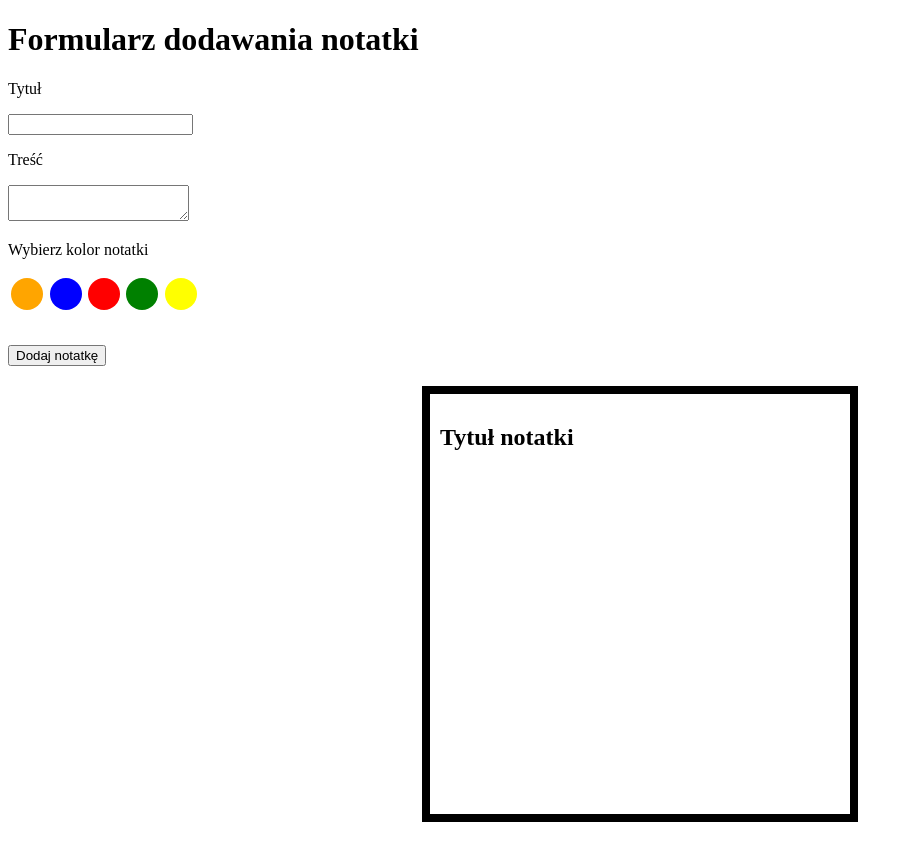
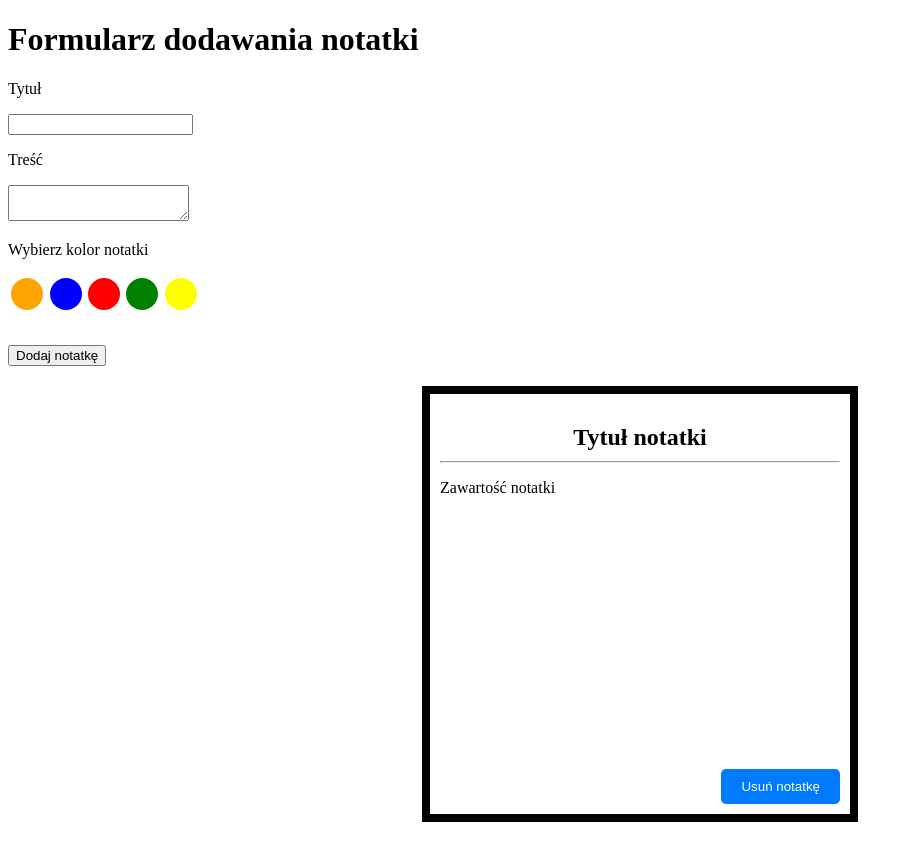
Before and after one commit to nic00la1/notatnik-react, a React (Vite) app in the folder client/notatnik/: page / in a window 1280 px wide. Shown: the whole page, without its empty margins (0-913 px from the left). Built offline with nearby package versions, Linux system fonts and the light colour scheme.

Commit message:
przycisk do usuwania notatki (w prawym dolnym rogu) --> dla estetyki

```diff
--- a/client/notatnik/src/components/Note.jsx
+++ b/client/notatnik/src/components/Note.jsx
@@ -6,6 +6,9 @@ const Note = () => {
   return (
     <div className='note-box'>
         <h2>Tytuł notatki</h2>
+        <hr/>
+        <p>Zawartość notatki</p>
+        <button className='button-note'>Usuń notatkę</button>
     </div>
   )
 }
--- a/client/notatnik/src/styles/Note.css
+++ b/client/notatnik/src/styles/Note.css
@@ -5,4 +5,23 @@
     margin: 20px auto;
     padding: 10px;
     overflow-y: auto;
+    position: relative;
 }
+
+.note-box h2 {
+    text-align: center;
+    margin-bottom: 10px;
+}
+
+.button-note {
+    display: block;
+    padding: 10px 20px;
+    background-color: #007bff;
+    color: white;
+    border: none;
+    border-radius: 5px;
+    cursor: pointer;
+    position: absolute;
+    right: 10px;
+    bottom: 10px;
+}
```
